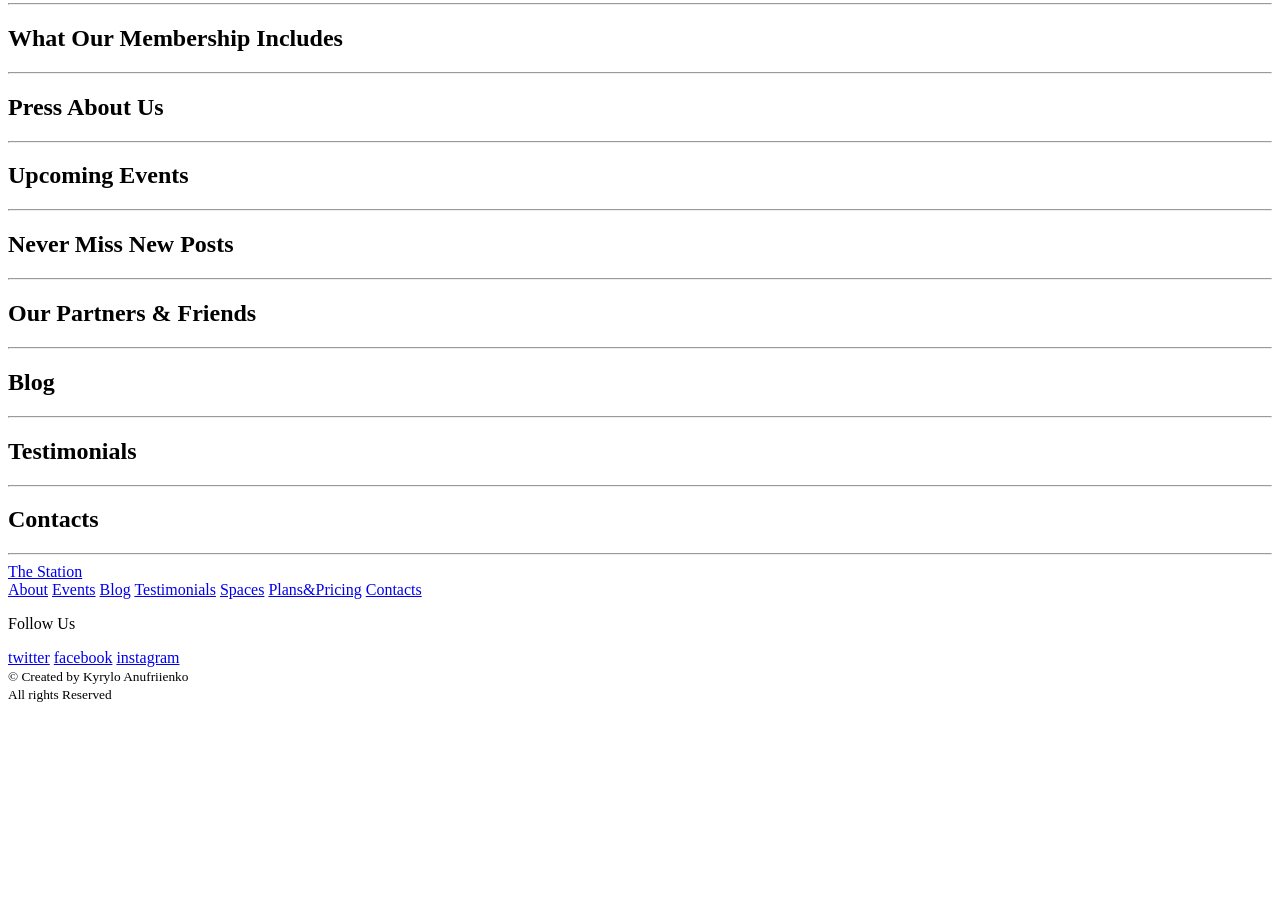
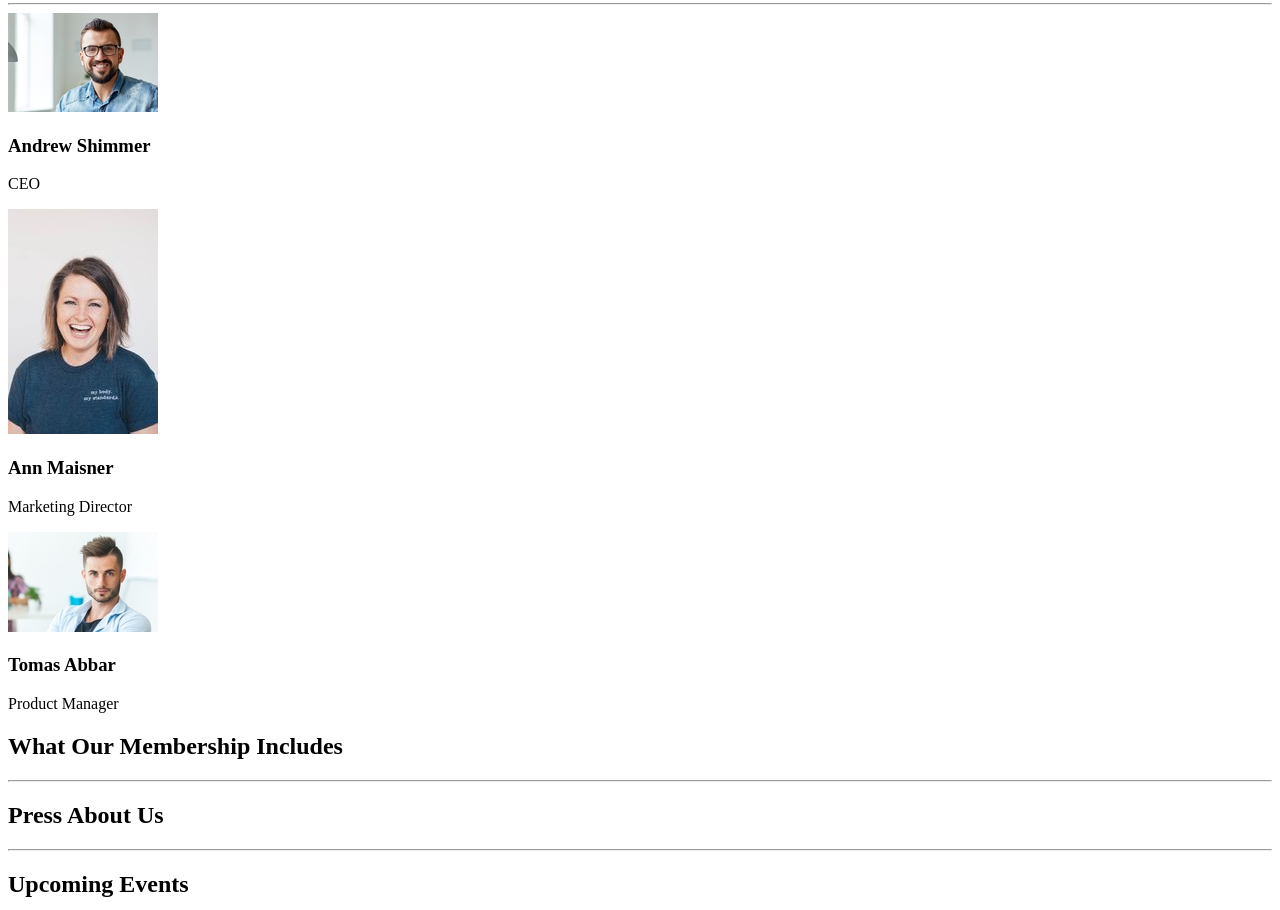
Before and after one commit to cyrilit/landing-for-coworking, a plain HTML site: page index.html in a window 1280 px wide. Shown: the part 9640-10550 px from the top of the page. Before the commit the page ends 10351 px from the top, so only its background shows below. Drawn offline with Linux system fonts and the light colour scheme.

Commit message:
Add markup to team section

```diff
--- a/index.html
+++ b/index.html
@@ -167,7 +167,23 @@
                 <h2 class="">Our Team</h2>
                 <hr>
             </header>
-            <div class=""></div>
+            <div class="staff-member-list">
+                <article class="staff-member-card">
+                    <img src="img/team/andrew-shimmer_c150x99-76x2.jpeg" alt="Andrew Shimmer photo">
+                    <h3 class="staff-member-name">Andrew Shimmer</h3>
+                    <p class="staff-member-position">CEO</p>
+                </article>
+                <article class="staff-member-card">
+                    <img src="img/team/ann-maisner_c150x225-41x52.jpeg" alt="Ann Maisner photo">
+                    <h3 class="staff-member-name">Ann Maisner</h3>
+                    <p class="staff-member-position">Marketing Director</p>
+                </article>
+                <article class="staff-member-card">
+                    <img src="img/team/tomas-abbar_c150x100-218x68.jpeg" alt="Tomas Abbar photo">
+                    <h3 class="staff-member-name">Tomas Abbar</h3>
+                    <p class="staff-member-position">Product Manager</p>
+                </article>
+            </div>
             <footer class=""></footer>
         </section>
         <section class="includes">
```
